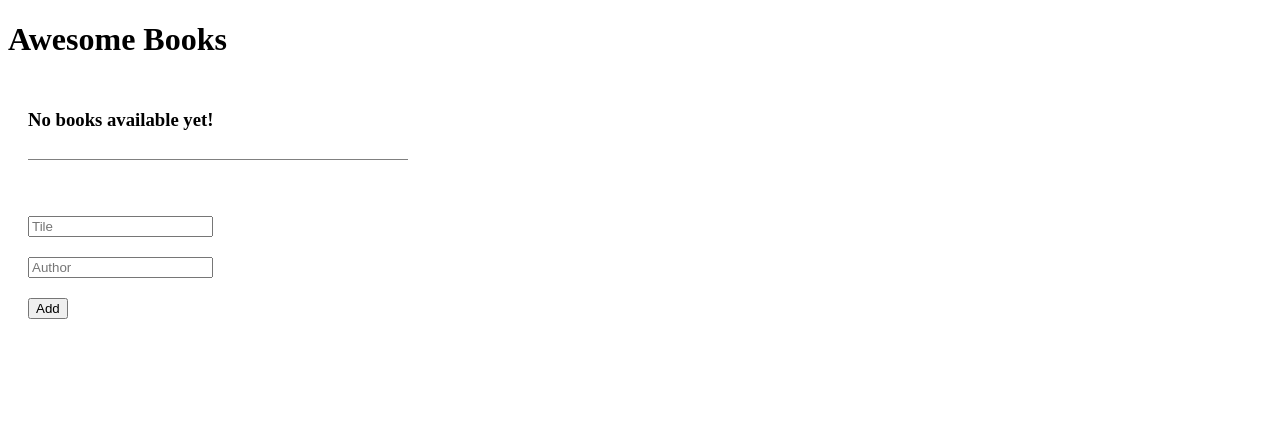
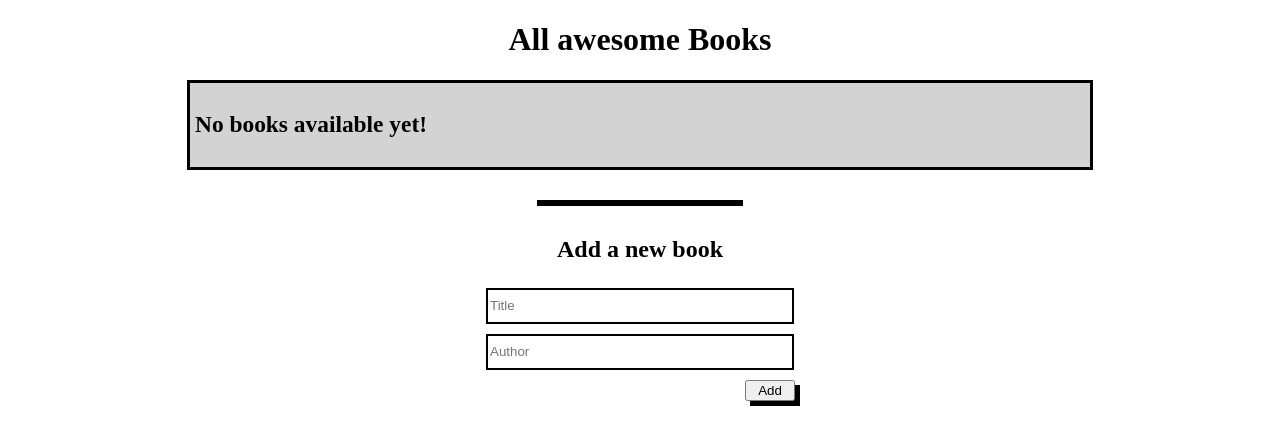
Before and after one commit to mrparkersson/Awesome-Books-ES6, a website: page index.html in a window 1280 px wide. Drawn offline with Linux system fonts and the light colour scheme.

Commit message:
debug class errors

```diff
--- a/assets/css/styles.css
+++ b/assets/css/styles.css
@@ -1,19 +1,61 @@
 ul {
-  padding: 10px;
+  padding: 0;
+  margin: 0;
+}
+
+h1 {
+ text-align: center;
 }
 
 li {
   list-style: none;
-  margin: 10px;
-  padding-bottom: 10px;
+  padding: 5px;
+  font-size: 20px;
 }
 
-.list_present li {
-  border-bottom: solid 1px grey;
+.list_present li:nth-child(odd) {
+  background: #d3d3d3;
 }
 
 .list_present {
-  max-height: 400px;
-  width: 400px;
+  max-height: 500px;
+  width: 900px;
   overflow-x: scroll;
+  border: solid;
+  margin: 0 auto;
 }
+
+.removeBook {
+  margin-right: 5px;
+  float: right;
+  height: 25px;
+  box-shadow: 5px 5px;
+}
+
+.divider {
+  width: 200px;
+  border: solid;
+  margin: 30px auto;
+}
+
+.addBookForm {
+  text-align: center;
+}
+
+.addBookForm input[type=text] {
+  width: 300px;
+  border: solid 2px;
+  height: 30px;
+}
+
+.addBookForm ul {
+  width: 320px;
+  margin: 0 auto;
+}
+
+.addBookForm input[type=button] {
+  float: right;
+  width: 50px;
+  box-shadow: 5px 5px;
+  margin-right: 0px;
+}
--- a/assets/js/data.js
+++ b/assets/js/data.js
@@ -13,9 +13,10 @@ class Books {
   static createBookDisplay(book, empty = false) {
     const li = document.createElement('li');
     if (!empty) {
-      li.innerHTML = `<h3> ${book.title} </h3>
-                            <p>by - ${book.author} </p>
-                            <input type="button" value="Remove" id="${book.id}" class="removeBook" onClick="removeBook('${book.id}')"/>`;
+      li.innerHTML = `<p> "${book.title}" by - ${book.author}
+      <input type="button" value="Remove" id="${book.id}" class="removeBook" onClick="removeBook('${book.id}')"/>
+      </p>`;
+
     } else {
       li.innerHTML = '<h3>No books available</h3>';
     }
--- a/index.html
+++ b/index.html
@@ -9,16 +9,18 @@
         <link rel="stylesheet" href="assets/css/styles.css">
     </head>
     <body>
-            <h1>Awesome Books</h1>
+            <h1>All awesome Books</h1>
             <ul class="list_present">
                 <li>
                     <h3>No books available yet!</h3>
                 </li>
             </ul>
+            <div class="divider"></div>
             <form class="addBookForm">
+                <h2>Add a new book</h2>
              <ul>
                 <li>
-                    <input type="text" id="book_title" placeholder="Tile" />
+                    <input type="text" id="book_title" placeholder="Title" />
                 </li>
                 <li>
                     <input type="text" id="book_author" placeholder="Author" />
```
